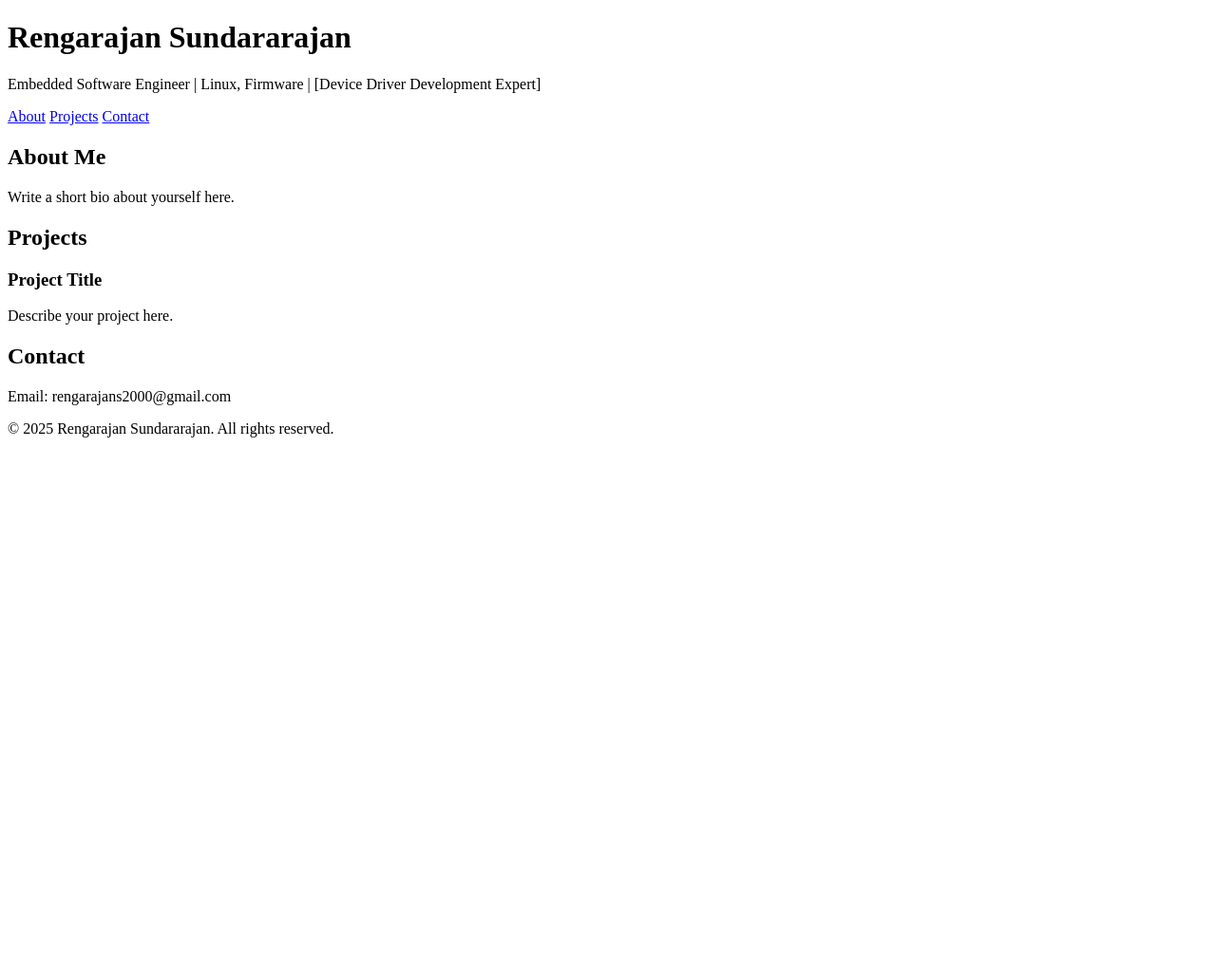
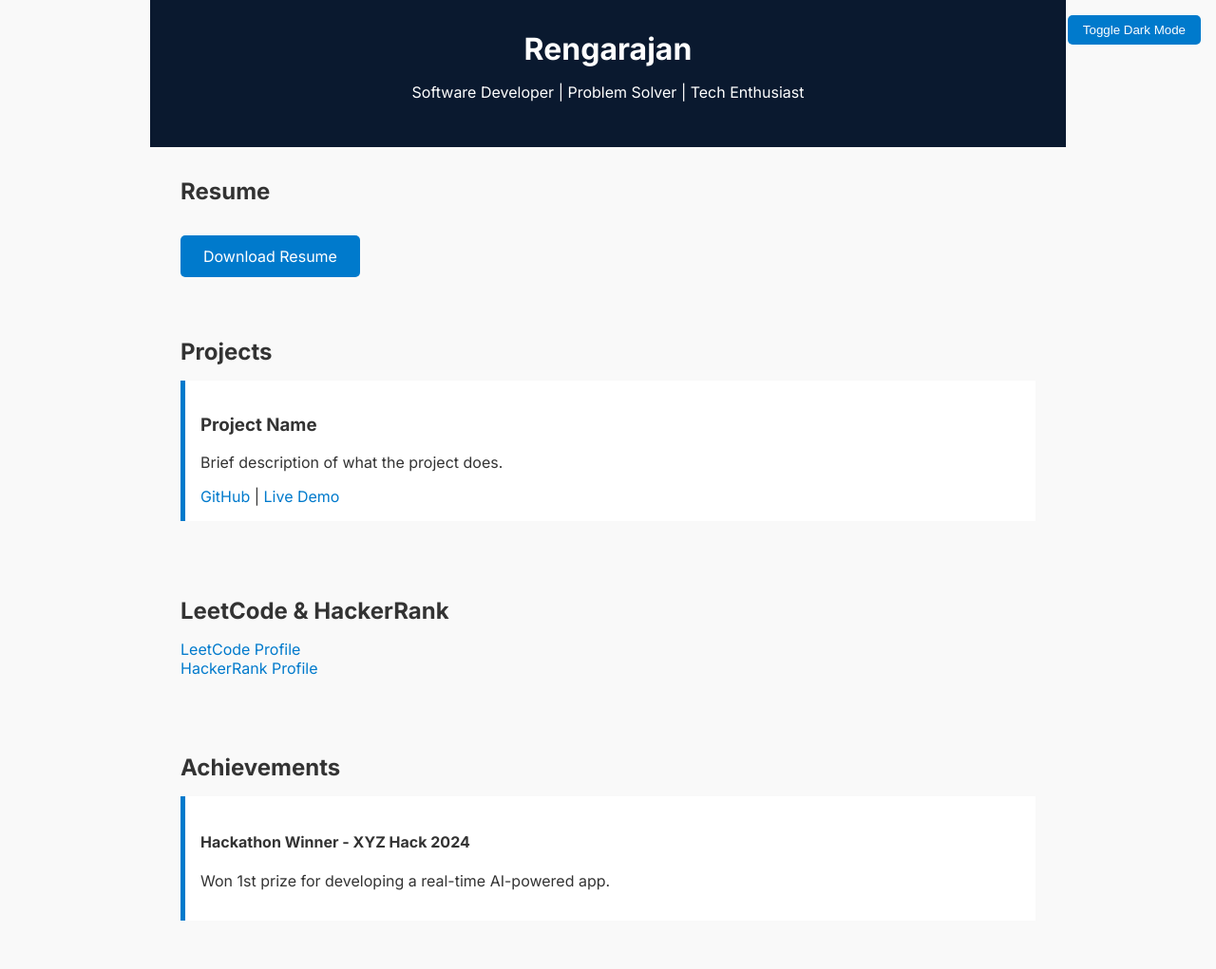
Before and after one commit to Renga1027/Rengarajan.github.io, a plain HTML site: page index.html in a window 1280 px wide. Shown: the top 1021 px of the page at 95% size. Before the commit the page ends 800 px from the top, so only its background shows below. Drawn offline with Linux system fonts and the light colour scheme.

Commit message:
Update index.html and remove old files

```diff
--- a/index.html
+++ b/index.html
@@ -3,43 +3,130 @@
 <head>
   <meta charset="UTF-8" />
   <meta name="viewport" content="width=device-width, initial-scale=1.0" />
-  <title>=Rengarajan Sundararajan - Portfolio</title>
-  <link rel="stylesheet" href="style.css" />
+  <title>Rengarajan | Portfolio</title>
+  <link href="https://fonts.googleapis.com/css2?family=Inter:wght@400;600;700&display=swap" rel="stylesheet">
+  <style>
+    :root {
+      --bg-light: #f9f9f9;
+      --bg-dark: #0a192f;
+      --text-light: #333;
+      --text-dark: #ffffff;
+      --primary: #007acc;
+    }
+    body {
+      font-family: 'Inter', sans-serif;
+      margin: 0;
+      padding: 0;
+      background: var(--bg-light);
+      color: var(--text-light);
+      transition: background 0.3s, color 0.3s;
+    }
+    body.dark-mode {
+      background: var(--bg-dark);
+      color: var(--text-dark);
+    }
+    header, section {
+      padding: 2rem;
+      max-width: 900px;
+      margin: auto;
+    }
+    header {
+      text-align: center;
+      background-color: var(--bg-dark);
+      color: white;
+    }
+    h1, h2 {
+      margin: 0 0 1rem;
+    }
+    a {
+      color: var(--primary);
+      text-decoration: none;
+    }
+    .btn {
+      display: inline-block;
+      margin-top: 1rem;
+      padding: 0.75rem 1.5rem;
+      background: var(--primary);
+      color: white;
+      border-radius: 5px;
+    }
+    .project, .achievement {
+      margin-bottom: 1rem;
+      padding: 1rem;
+      background: white;
+      border-left: 5px solid var(--primary);
+    }
+    body.dark-mode .project, body.dark-mode .achievement {
+      background: #112240;
+      border-color: var(--primary);
+    }
+    .contact-icons a {
+      margin-right: 1rem;
+    }
+    .toggle-mode {
+      position: fixed;
+      top: 1rem;
+      right: 1rem;
+      background: var(--primary);
+      color: white;
+      padding: 0.5rem 1rem;
+      border: none;
+      border-radius: 5px;
+      cursor: pointer;
+    }
+  </style>
 </head>
 <body>
+  <button class="toggle-mode" onclick="toggleDarkMode()">Toggle Dark Mode</button>
   <header>
-    <h1>Rengarajan Sundararajan</h1>
-    <p>Embedded Software Engineer | Linux, Firmware | [Device Driver Development Expert]</p>
-    <nav>
-      <a href="#about">About</a>
-      <a href="#projects">Projects</a>
-      <a href="#contact">Contact</a>
-    </nav>
+    <h1>Rengarajan</h1>
+    <p>Software Developer | Problem Solver | Tech Enthusiast</p>
   </header>
 
-  <section id="about">
-    <h2>About Me</h2>
-    <p>Write a short bio about yourself here.</p>
+  <section id="resume">
+    <h2>Resume</h2>
+    <a href="resume.pdf" class="btn" target="_blank">Download Resume</a>
   </section>
 
   <section id="projects">
     <h2>Projects</h2>
     <div class="project">
-      <h3>Project Title</h3>
-      <p>Describe your project here.</p>
+      <h3>Project Name</h3>
+      <p>Brief description of what the project does.</p>
+      <a href="https://github.com/yourusername/project" target="_blank">GitHub</a>
+      | <a href="https://live-demo.com" target="_blank">Live Demo</a>
+    </div>
+  </section>
+
+  <section id="coding-profiles">
+    <h2>LeetCode & HackerRank</h2>
+    <p>
+      <a href="https://leetcode.com/yourprofile" target="_blank">LeetCode Profile</a><br />
+      <a href="https://www.hackerrank.com/yourprofile" target="_blank">HackerRank Profile</a>
+    </p>
+  </section>
+
+  <section id="achievements">
+    <h2>Achievements</h2>
+    <div class="achievement">
+      <h4>Hackathon Winner - XYZ Hack 2024</h4>
+      <p>Won 1st prize for developing a real-time AI-powered app.</p>
     </div>
   </section>
 
   <section id="contact">
     <h2>Contact</h2>
-    <p>Email: rengarajans2000@gmail.com</p>
+    <p>Email: <a href="mailto:your.email@example.com">your.email@example.com</a></p>
+    <div class="contact-icons">
+      <a href="https://github.com/Rengarajan" target="_blank">GitHub</a>
+      <a href="https://linkedin.com/in/yourprofile" target="_blank">LinkedIn</a>
+    </div>
   </section>
 
-  <footer>
-    <p>&copy; 2025 Rengarajan Sundararajan. All rights reserved.</p>
-  </footer>
-
-<script src="script.js"></script>
-
+  <script>
+    function toggleDarkMode() {
+      document.body.classList.toggle('dark-mode');
+    }
+  </script>
 </body>
 </html>
--- a/script.js
+++ /dev/null
@@ -1,34 +0,0 @@
-body {
-  font-family: Arial, sans-serif;
-  margin: 0;
-  padding: 0;
-  line-height: 1.6;
-  background: #f9f9f9;
-  color: #333;
-}
-
-header {
-  background: #007acc;
-  color: white;
-  padding: 2rem;
-  text-align: center;
-}
-
-nav a {
-  color: white;
-  margin: 0 1rem;
-  text-decoration: none;
-}
-
-section {
-  padding: 2rem;
-  max-width: 800px;
-  margin: auto;
-}
-
-footer {
-  text-align: center;
-  padding: 1rem;
-  background: #333;
-  color: white;
-}
--- a/style.css
+++ /dev/null
@@ -1,8 +0,0 @@
-// Example: Smooth scroll
-document.querySelectorAll('a[href^="#"]').forEach(link => {
-  link.addEventListener('click', e => {
-    e.preventDefault();
-    const target = document.querySelector(link.getAttribute('href'));
-    target.scrollIntoView({ behavior: 'smooth' });
-  });
-});
```
